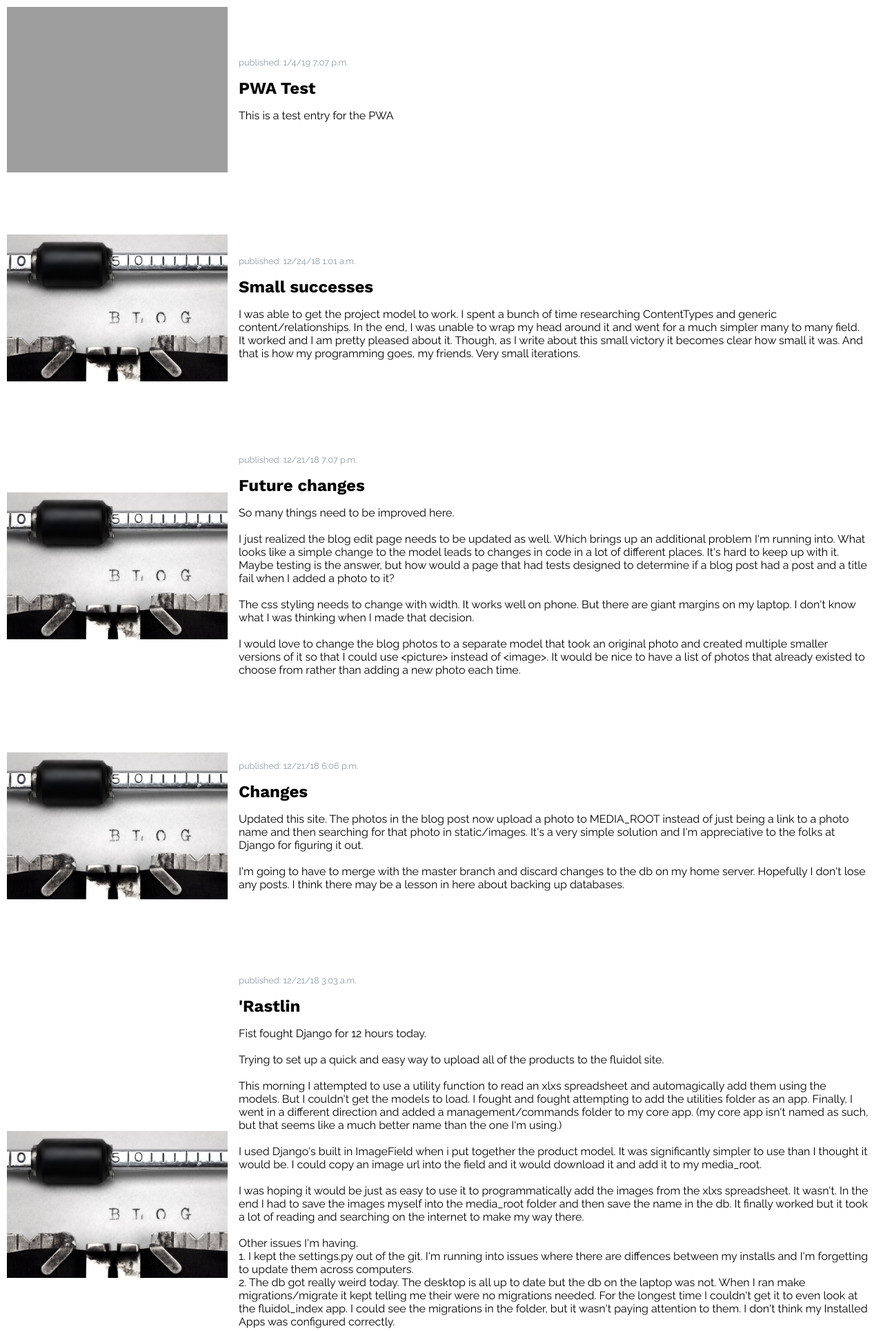
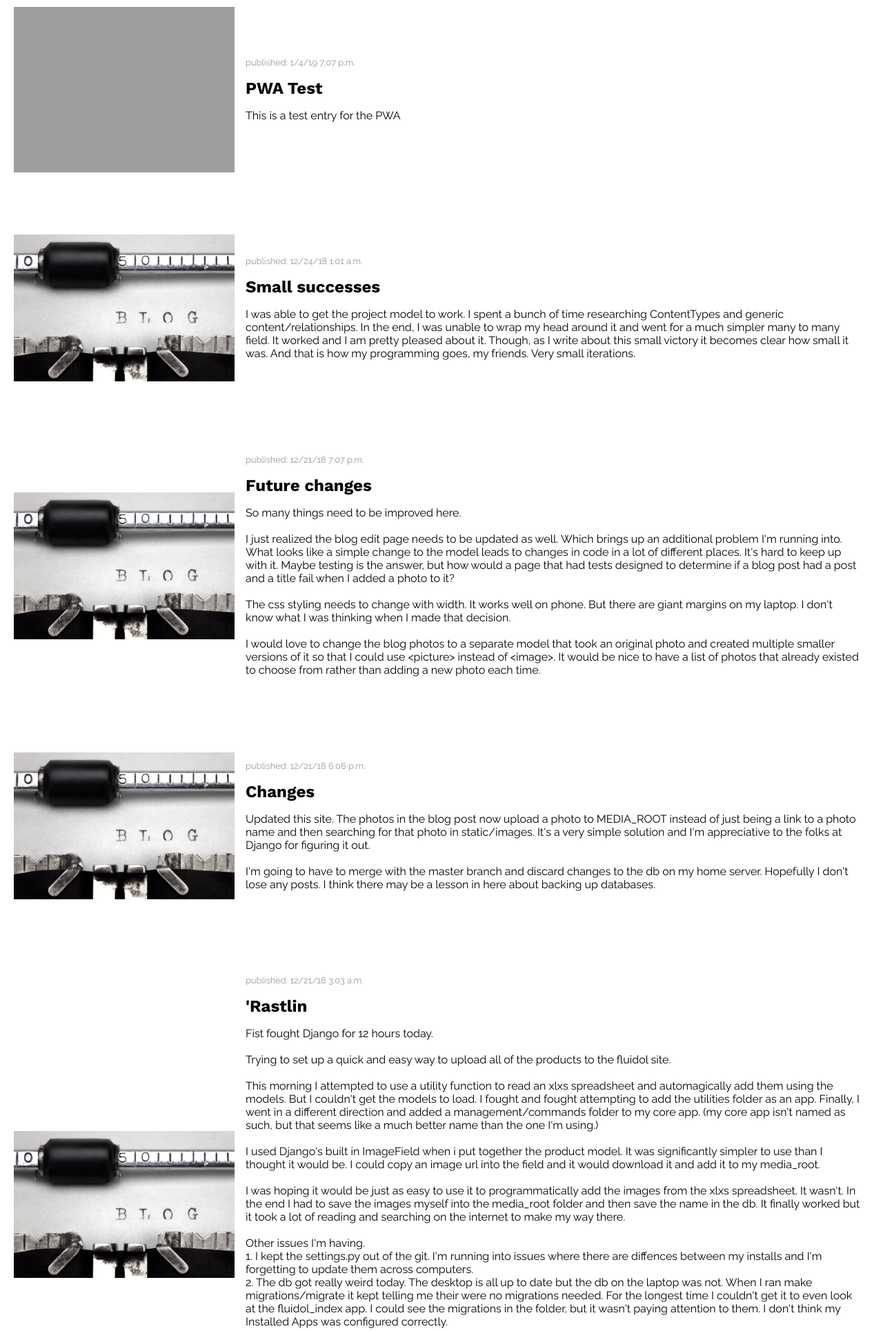
Before and after one commit to tyday/port_site, a Django app: page /post in a window 1280 px wide. Shown: the part 77-2007 px from the top of the page at 69% size. Run offline with Django 3.2, Linux system fonts and the light colour scheme; data comes from the database, SQL or seed files in the repository; grey boxes are pictures that could not be loaded.

Commit message:
small adjustment to blog padding

```diff
--- a/mysite/blog/static/css/blog.css
+++ b/mysite/blog/static/css/blog.css
@@ -38,7 +38,7 @@ h1 {
     justify-content: center;
     align-items: center;
     flex-wrap: wrap;
-    padding: 10px;
+    padding: 10px 20px;
 }
 .post-detail{
     margin-bottom: 70px;
```
